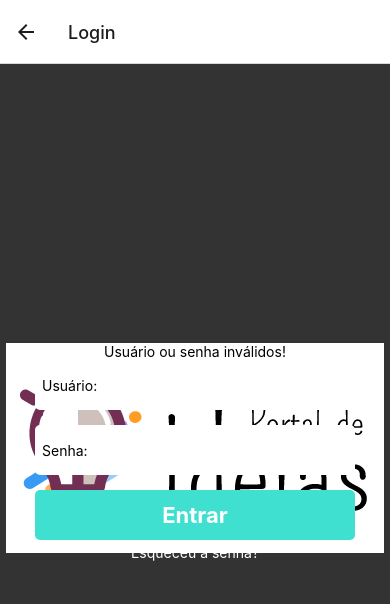
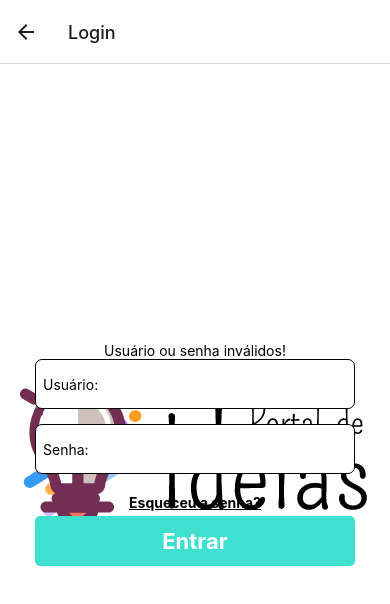
Before and after one commit to dani-marioti/Portfolio, a React Native app in the folder frontend/: screen /Login in a window 390 px wide. Shown: the top 604 px of the page. Built offline with nearby package versions, Linux system fonts and the light colour scheme.

Commit message:
Estilo das telas

```diff
--- a/frontend/src/screens/Home/styles.js
+++ b/frontend/src/screens/Home/styles.js
@@ -14,8 +14,7 @@ const homeStyle = StyleSheet.create({
     borderRadius: 5,
     width: 100,
     height: 30,
-    margin: 5,
-    // alignSelf: 'flex-end'
+    margin: 5
   },
   buttonText: {
     fontWeight: "bold",
--- a/frontend/src/screens/Idea/index.js
+++ b/frontend/src/screens/Idea/index.js
@@ -14,7 +14,7 @@ class Idea extends Component {
   render() {
     return (
       <KeyboardAvoidingView style={[ideaStyle.container, ideaStyle.darkbg]}>
-        <View style={{ flex: 1, backgroundColor: 'white' }}>
+        <View style={{ flex: 0, backgroundColor: 'white' }}>
           <View>
             <Text style={ideaStyle.ideaText}>Compartilhe sua ideia</Text>
           </View>
--- a/frontend/src/screens/Login/index.js
+++ b/frontend/src/screens/Login/index.js
@@ -27,9 +27,6 @@ class Login extends Component {
         <View style={loginStyle.login__form}>
           <TextInput style={loginStyle.login__input} placeholder='Usuário:' />
           <TextInput style={loginStyle.login__input} placeholder='Senha:' secureTextEntry={true} />
-          <TouchableOpacity onPress={this.goToTasks} style={loginStyle.login__button}>
-            <Text style={loginStyle.login__buttonText}>Entrar</Text>
-          </TouchableOpacity>
           <Text
             style={loginStyle.login__forgotPassword}
             variant="link"
@@ -37,7 +34,15 @@ class Login extends Component {
             type="button"
             onPress={this.goToForgotPassword}>Esqueceu a senha?
           </Text>
+
         </View>
+        <View>
+          <TouchableOpacity onPress={this.goToTasks} style={loginStyle.login__button}>
+            <Text style={loginStyle.login__buttonText}>Entrar</Text>
+          </TouchableOpacity>
+
+        </View>
+
       </KeyboardAvoidingView>
     );
   }
--- a/frontend/src/screens/Login/styles.js
+++ b/frontend/src/screens/Login/styles.js
@@ -3,15 +3,12 @@ import { StyleSheet } from "react-native";
 const loginStyle = StyleSheet.create({
   container: {
     flex: 1,
-    backgroundColor: '#fff',
+    backgroundColor: '#FFF',
     alignItems: 'center',
     justifyContent: 'center',
   },
   darkbg: {
-    backgroundColor: "#333"
-  },
-  login__logomarca: {
-    marginBottom: 10
+    backgroundColor: "#FFF"
   },
   login__msg: (text = 'none') => ({
     fontWeight: "bold",
@@ -21,7 +18,7 @@ const loginStyle = StyleSheet.create({
     display: text
   }),
   login__form: {
-    width: "80%"
+    width: "100%"
   },
   login__input: {
     backgroundColor: "#fff",
@@ -31,7 +28,8 @@ const loginStyle = StyleSheet.create({
     marginBottom: 15,
     width: 320,
     height: 50,
-    borderRadius: 5,
+    borderWidth: 1,
+    borderRadius: 7
   },
   login__button: {
     padding: 12,
@@ -48,10 +46,11 @@ const loginStyle = StyleSheet.create({
     color: "#FFFFFF"
   },
   login__forgotPassword: {
-    padding: 4,
+    padding: 5,
     alignSelf: "center",
     fontSize: 14,
-    color: "#FFFFFF"
+    fontWeight: "bold",
+    textDecorationLine: 'underline'
   }
 
 });
```
